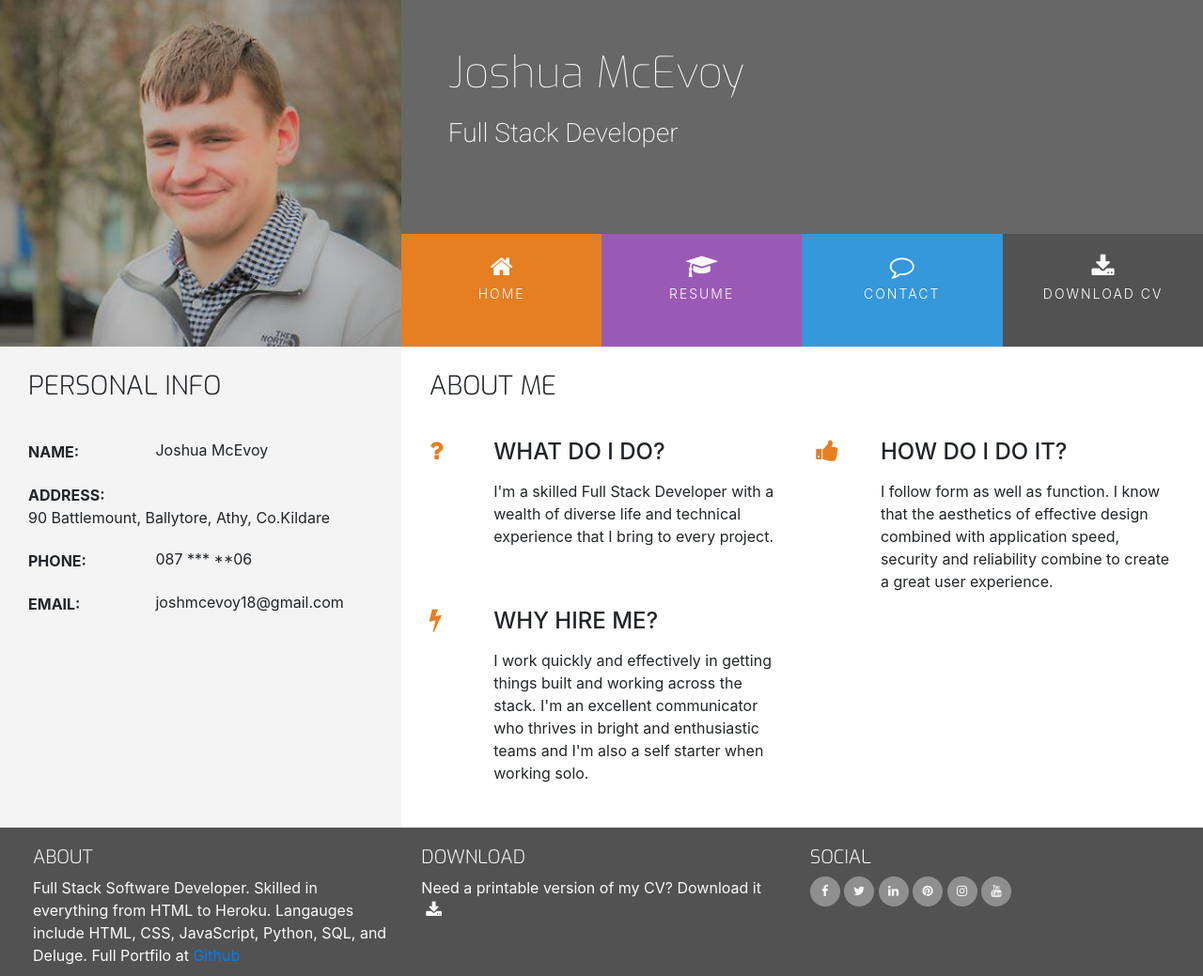
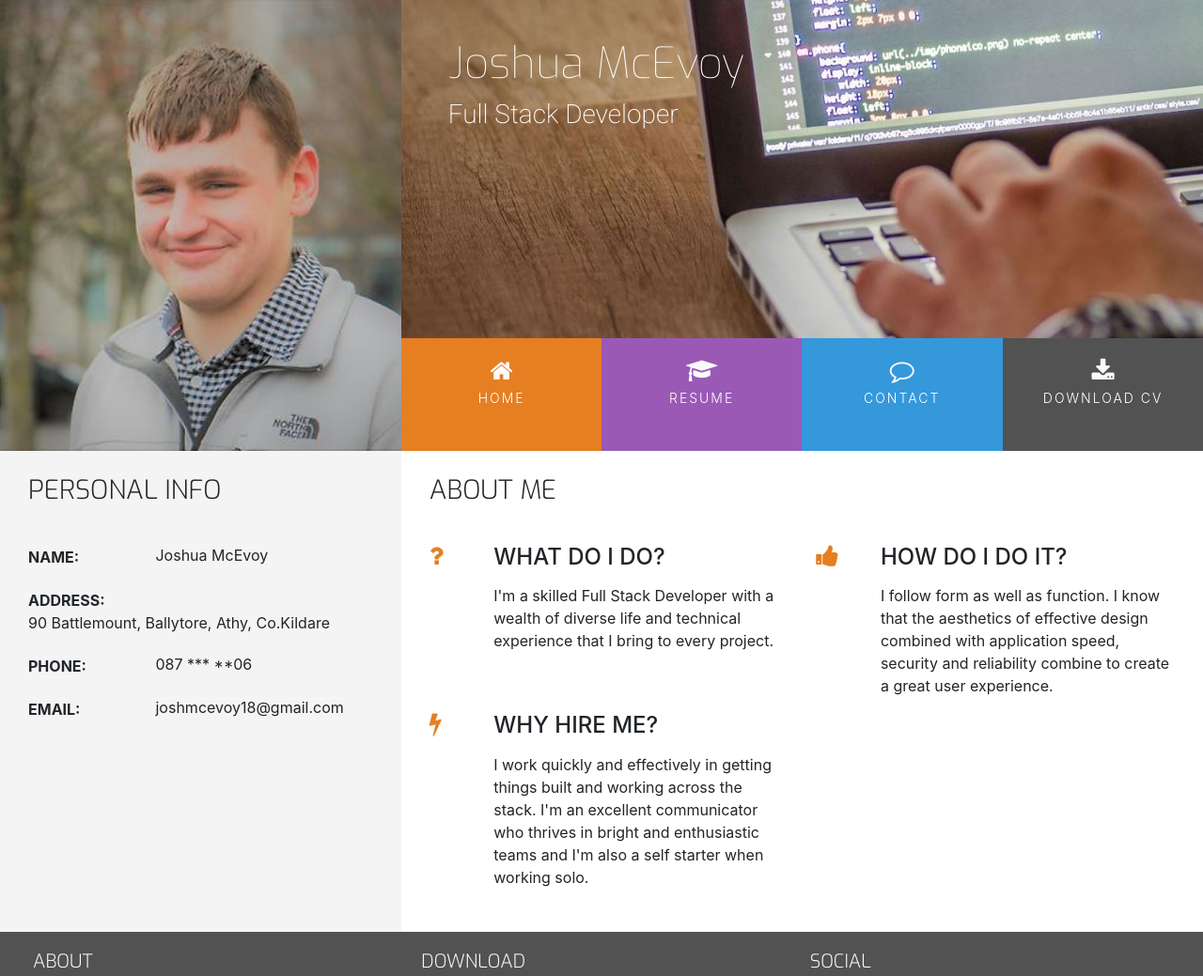
Before and after one commit to JAmcevoy/my_CV, a plain HTML site: page index.html in a window 1280 px wide. Shown: the top 1039 px of the page at 94% size. Drawn offline with nearby package versions, Linux system fonts and the light colour scheme.

Commit message:
added a image to the background of the title for larger screens

```diff
--- a/assets/css/style.css
+++ b/assets/css/style.css
@@ -3,7 +3,7 @@
 /*--------------------------------------------Colors*/
 
 .bg-color-name-title {
-    background-color: #676767;
+   background-color: #676767;
 }
 
 .bg-color-three-reasons {
@@ -104,15 +104,16 @@ header {
     font-family: "Exo", sans-serif;
     font-weight: 100;
     font-size: 46px;
-    margin-top: 50px;
+    margin-top: 40px;
     color: #fff;
+
 }
 
 .title {
     font-family: "Roboto", sans-serif;
     font-weight: 200;
     font-size: 28px;
-    margin-top: 20px;
+    margin-top: 10px;
     margin-bottom: 90px;
     color: #fff;
 }
@@ -366,4 +367,13 @@ button[type="submit"] {
     margin: 0 auto;
     max-width: 50%;
     }
+
+  .bg-color-name-title {
+    background-color: #676767;
+    background-image: url(../images/computer.JPG);
+    background-position: center;
+    background-repeat: no-repeat;
+    background-size: cover;
+    min-height: 360px;
+  }
 }
```
Also changed, not shown: assets/images/computer.JPG (added).
